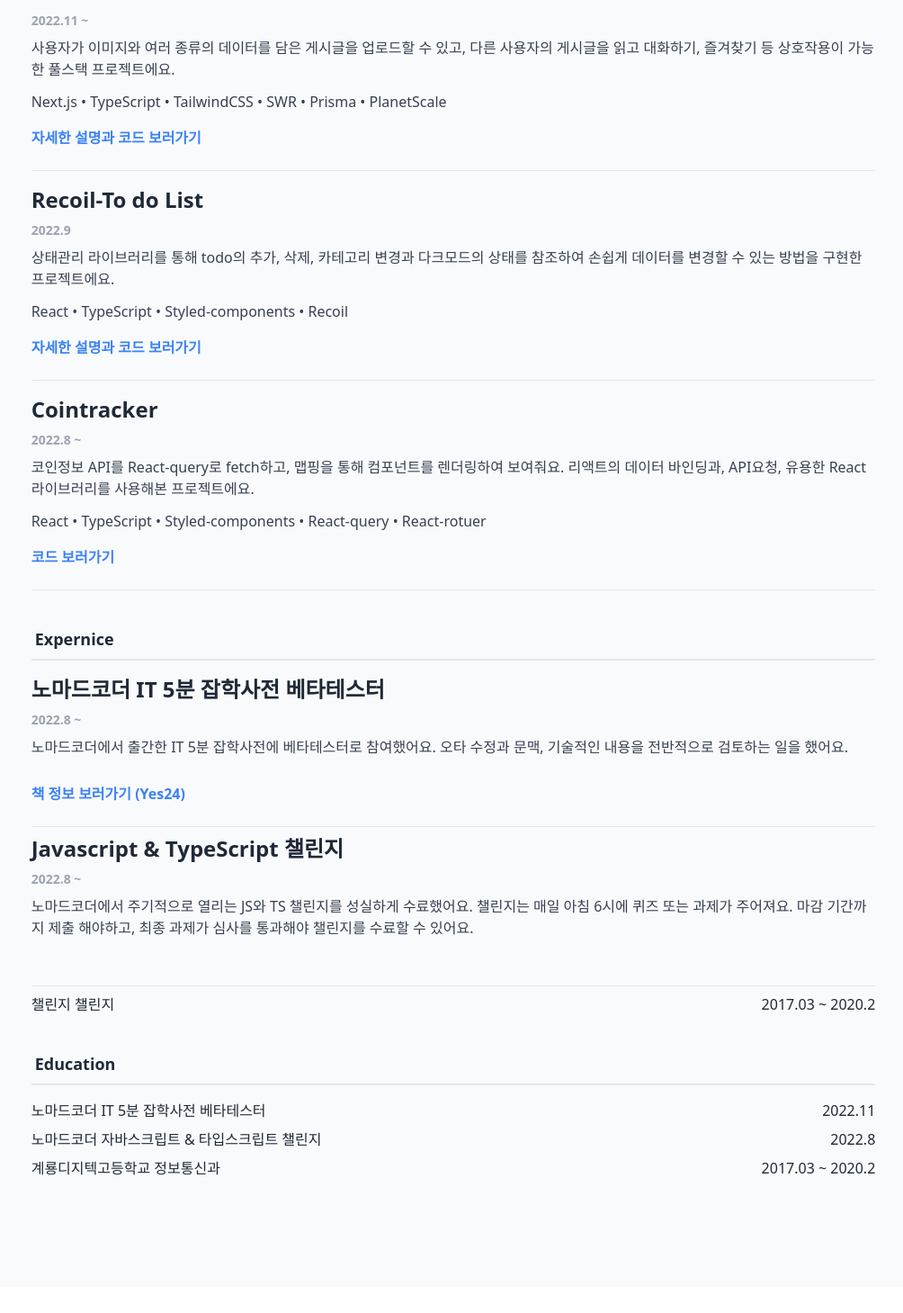
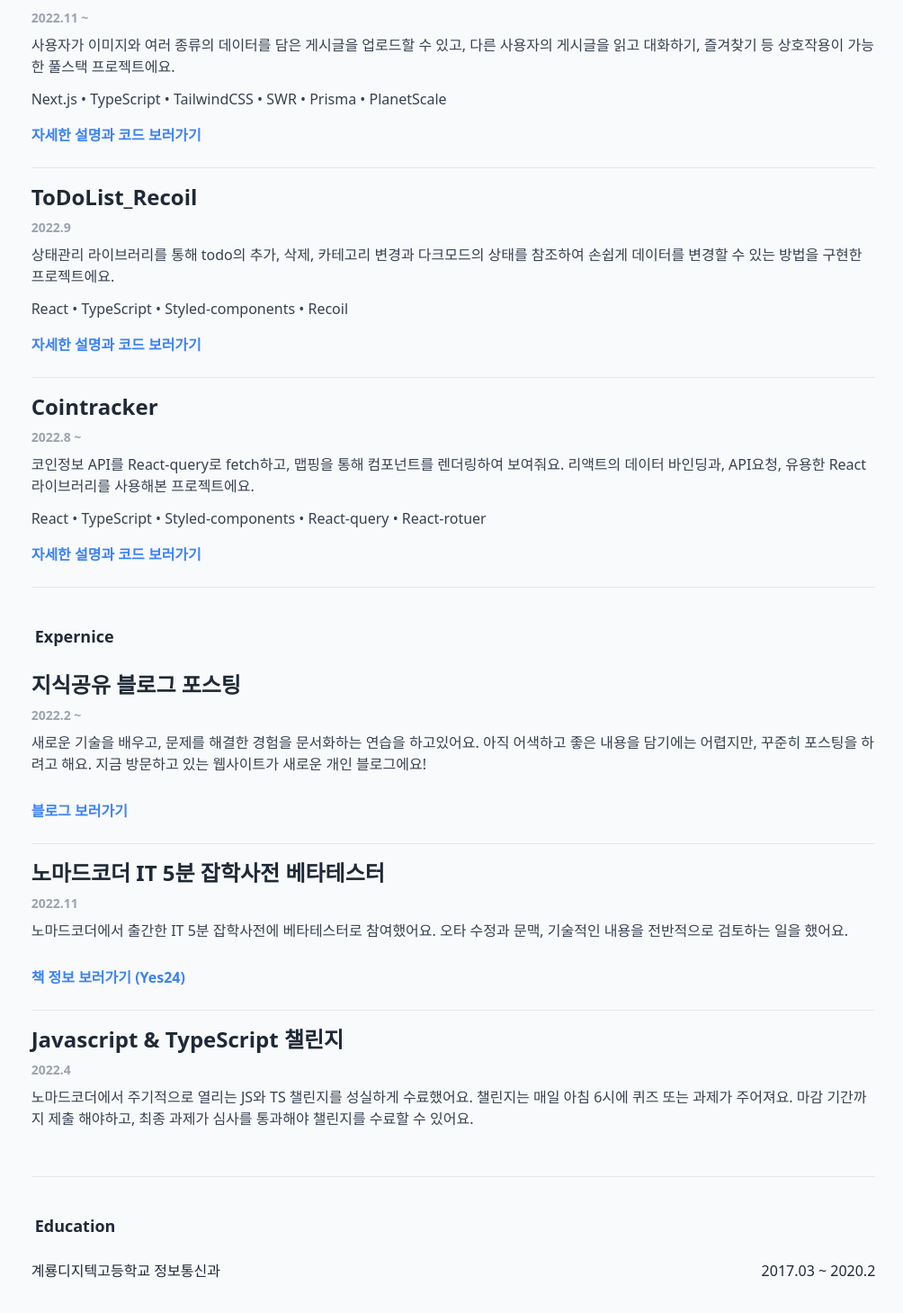
Before and after one commit to PastelBlue4/Jura-Tempest-Federation, a Next.js app: page /resume in a window 1280 px wide. Shown: the part 1169-2628 px from the top of the page at 90% size, without its empty margins (136-1140 px from the left). Before the commit the page ends 2599 px from the top, so only its background shows below. Built offline with nearby package versions, Linux system fonts and the light colour scheme.

Commit message:
UI project, expernice contents, UI

```diff
--- a/pages/resume/index.tsx
+++ b/pages/resume/index.tsx
@@ -223,8 +223,8 @@ export default function Resume() {
                 <div className="relative ">
                   <span className="text-lg">
                     <ul className="my-4 space-y-1 text-xl list-disc list-inside ">
-                      <span className="my-2 font-medium">저는 항상,</span>
-                      <li className="mt-5 text-lg font-normal ">
+                      <span className="my-2 font-semibold">저는 항상,</span>
+                      <li className="mt-5 text-base font-normal lg:text-lg">
                         지금 직면한 문제를 넘어,{" "}
                         <span className="font-bold text-blue-400 ">
                           {" "}
@@ -232,12 +232,12 @@ export default function Resume() {
                         </span>
                         해결 해야하는 문제가 무엇인지 고민해요.
                       </li>
-                      <li className="text-lg leading-relaxed">
+                      <li className="text-base leading-relaxed lg:text-lg">
                         사용자에게 최고의 경험을 줄수 있는{" "}
                         <span className="font-bold text-blue-400">UX/UI</span>를
                         고민해요.
                       </li>
-                      <li className="text-lg leading-relaxed">
+                      <li className="text-base leading-relaxed lg:text-lg">
                         동료와 같은 목표를 나눌수 있게하는{" "}
                         <span className="font-bold text-blue-400 ">소통</span>이
                         무엇인지 고민해요.
@@ -458,7 +458,7 @@ export default function Resume() {
             className="flex flex-col items-center justify-center w-full mt-10 "
           >
             <h1 className="w-11/12 pb-2 mb-4 text-lg font-semibold ">
-              <span className="">Project</span>
+              <span className="p-1">Project</span>
             </h1>
 
             <ul className="w-11/12 space-y-4">
@@ -492,8 +492,8 @@ export default function Resume() {
               </li>
 
               <li className="pb-4 space-y-2 border-b">
-                <div className="flex flex-col space-y-2 ">
-                  <span className="text-2xl font-bold">Recoil-To do List</span>
+                <div className="flex flex-col space-y-2">
+                  <span className="text-2xl font-bold">ToDoList_Recoil</span>
                   <span className="text-sm font-semibold text-gray-400">
                     2022.9
                   </span>
@@ -511,7 +511,7 @@ export default function Resume() {
                 <div className="py-2">
                   <Link
                     className="font-semibold text-blue-500"
-                    href="https://github.com/PastelBlue4/karrot-market-clone"
+                    href="https://github.com/PastelBlue4/ToDoList_Recoil"
                     target="_black"
                   >
                     자세한 설명과 코드 보러가기
@@ -543,7 +543,7 @@ export default function Resume() {
                     href="https://github.com/PastelBlue4/cointracker"
                     target="_black"
                   >
-                    코드 보러가기
+                    자세한 설명과 코드 보러가기
                   </Link>
                 </div>
               </li>
@@ -553,18 +553,47 @@ export default function Resume() {
             id="Expernice"
             className="flex flex-col items-center justify-center w-full mt-10 "
           >
-            <h1 className="w-11/12 pb-2 mb-4 text-lg font-semibold border-b-2">
+            <h1 className="w-11/12 pb-2 mb-4 text-lg font-semibold ">
               <span className="p-1">Expernice</span>
             </h1>
 
-            <ul className="w-11/12 space-y-2">
+            <ul className="w-11/12 space-y-4">
               <li className="pb-4 space-y-2 border-b">
                 <div className="flex flex-col space-y-2 ">
                   <span className="text-2xl font-bold">
-                    노마드코더 IT 5분 잡학사전 베타테스터{" "}
+                    지식공유 블로그 포스팅
                   </span>
                   <span className="text-sm font-semibold text-gray-400">
-                    2022.8 ~
+                    2022.2 ~
+                  </span>
+                </div>
+                <div className="flex flex-col space-y-3 text-gray-700">
+                  <span>
+                    새로운 기술을 배우고, 문제를 해결한 경험을 문서화하는 연습을
+                    하고있어요. 아직 어색하고 좋은 내용을 담기에는 어렵지만,
+                    꾸준히 포스팅을 하려고 해요. 지금 방문하고 있는 웹사이트가
+                    새로운 개인 블로그에요!
+                  </span>
+                  <span className=""></span>
+                </div>
+                <div className="py-2">
+                  <Link
+                    className="font-semibold text-blue-500"
+                    href="https://velog.io/@pastelblue0721"
+                    target="_black"
+                  >
+                    블로그 보러가기
+                  </Link>
+                </div>
+              </li>
+
+              <li className="pb-4 space-y-2 border-b">
+                <div className="flex flex-col space-y-2 ">
+                  <span className="text-2xl font-bold">
+                    노마드코더 IT 5분 잡학사전 베타테스터
+                  </span>
+                  <span className="text-sm font-semibold text-gray-400">
+                    2022.11
                   </span>
                 </div>
                 <div className="flex flex-col space-y-3 text-gray-700">
@@ -592,7 +621,7 @@ export default function Resume() {
                     Javascript & TypeScript 챌린지
                   </span>
                   <span className="text-sm font-semibold text-gray-400">
-                    2022.8 ~
+                    2022.4
                   </span>
                 </div>
                 <div className="flex flex-col space-y-3 text-gray-700">
@@ -604,19 +633,7 @@ export default function Resume() {
                   </span>
                   <span className=""></span>
                 </div>
-                <div className="py-2">
-                  <Link
-                    className="font-semibold text-blue-500"
-                    href="http://www.yes24.com/Product/Goods/113463430"
-                    target="_black"
-                  ></Link>
-                </div>
-              </li>
-              <li>
-                <div className="flex justify-between ">
-                  <span>챌린지 챌린지 </span>
-                  <span>2017.03 ~ 2020.2</span>
-                </div>
+                <div className="py-2"></div>
               </li>
             </ul>
           </section>
@@ -624,24 +641,10 @@ export default function Resume() {
             id="Education"
             className="flex flex-col items-center justify-center w-full mt-10 mb-10 "
           >
-            <h1 className="w-11/12 pb-2 mb-4 text-lg font-semibold border-b-2">
+            <h1 className="w-11/12 pb-2 mb-4 text-lg font-semibold ">
               <span className="p-1">Education</span>
             </h1>
             <ul className="w-11/12 space-y-2">
-              <li>
-                <div className="flex justify-between ">
-                  <span>노마드코더 IT 5분 잡학사전 베타테스터</span>
-                  <span>2022.11</span>
-                </div>
-              </li>
-
-              <li>
-                <div className="flex justify-between ">
-                  <span>노마드코더 자바스크립트 & 타입스크립트 챌린지</span>
-                  <span>2022.8</span>
-                </div>
-              </li>
-
               <li>
                 <div className="flex justify-between ">
                   <span>계룡디지텍고등학교 정보통신과</span>
--- a/soruce/data.json
+++ b/soruce/data.json
@@ -31,7 +31,7 @@
     "logo": "/ts.png",
     "contents": [
       "정적 타이핑으로, 더욱 간결하고 일관성있게 코드를 작성할 수 있어요.",
-      "TypeScript는 아직 많은 경험이 없어, 다양하고 규모가 큰 환경에서 사용해보고 싶어요."
+      "TypeScript는 아직 많이 사용해본 경험이 없어, 다양하고 규모가 큰 환경에서 사용해보고 싶어요."
     ]
   },
   {
@@ -48,8 +48,8 @@
     "logo": "/nextjs.png",
     "contents": [
       "기존 CSR과 SSR의 단점을 보완한 Next.js의 Pre-rendering을 사용해 프로젝트를 진행중이에요. ",
-      "file-system 기반의 route를 구성할 수 있고, 적절한 데이터 Dynamic Routes로 ",
-      "browser가 서버에게 요청을 하고, 응답을 받아 웹사이트가 렌더링되는 과정을 설명할 수 있어요."
+      "file-system 기반의 route를 구성할 수 있고, 적절한 데이터 Dynamic Routes로 디테일 페이지를 구현할 수 있어요. ",
+      "API Routes를 사용해 Next.js에서 백엔드 로직을 작성한 경험이 있어요. "
     ]
   },
   {
@@ -82,8 +82,8 @@
     "stackName": "Prisma",
     "logo": "/prisma.webp",
     "contents": [
-      "구현하려는 UI에 적절한 HTML 태그를 배치해, DOM Element를 구현할 수 있어요.",
-      "head, meta 태그를 사용해, 링크 전달시 정보 미리보기(OG)와 검색엔진 최적화(SEO)를 구현할 수 있어요.",
+      "서비스에 필요한 데이터 모델을 설계하고, CRUD 로직을 처리할 수 있어요.",
+      "데이터 모델간의 relation을 고려하여, 백엔드 로직 작성시에 적절하게 호출하여   ",
       "browser가 서버에게 요청을 하고, 응답을 받아 웹사이트가 렌더링되는 과정을 설명할 수 있어요."
     ]
   },
```
